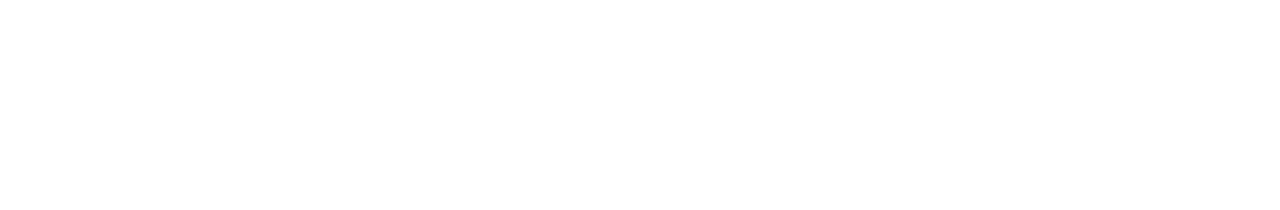
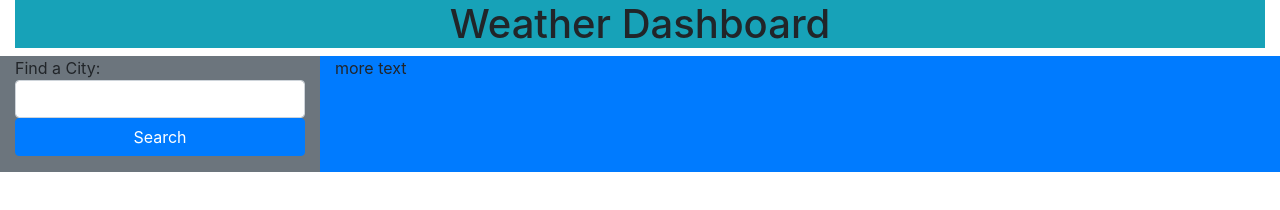
Before and after one commit to CECurtiss/WeatherDashboardChallenge6, a plain HTML site: page index.html in a window 1280 px wide. Drawn offline with nearby package versions, Linux system fonts and the light colour scheme.

Commit message:
added divs and classes for html framework

```diff
--- a/index.html
+++ b/index.html
@@ -8,7 +8,34 @@
     <link rel="stylesheet" href="assets\stlye.css">
     <title>Weather Dashboard</title>
 </head>
-<body>
+<body class="container-fluid">
+    <header class="text-center bg-info">
+        <h1>Weather Dashboard</h1>
+    </header>
+
+    <div class="row">
+        <div class="col-3 bg-secondary ">
+            <div class="form-group"
+                <label for="cityname">Find a City:</label>
+                <input type="text" class="form-control" id="cityname">
+                <button type="button" class="btn btn-primary btn-block" id="searchbtn">Search</button>
+            </div>
+        </div>
+
+        <div class="col-9 bg-primary">
+            <div>more text </div>
+        </div>
+    </div>
+
+    <div class="row">
+        <div class="col-3">
+            <div class="previousinput"></div>
+        </div>
+
+        <div class="col-9">
+            <div class="fiveday"></div>
+        </div>
+    </div>
 
     <script src="https://code.jquery.com/jquery-3.4.1.min.js"></script>
     <script src="assets\script.js"></script>
```
